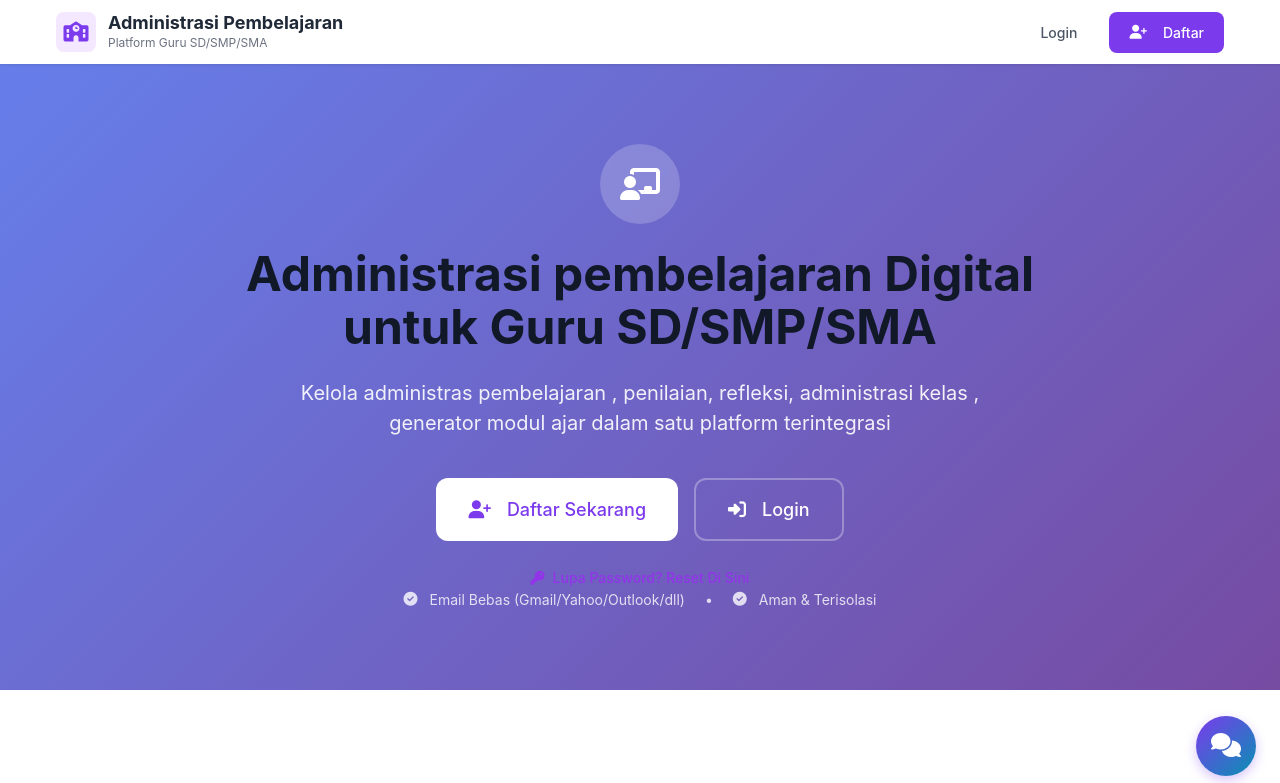
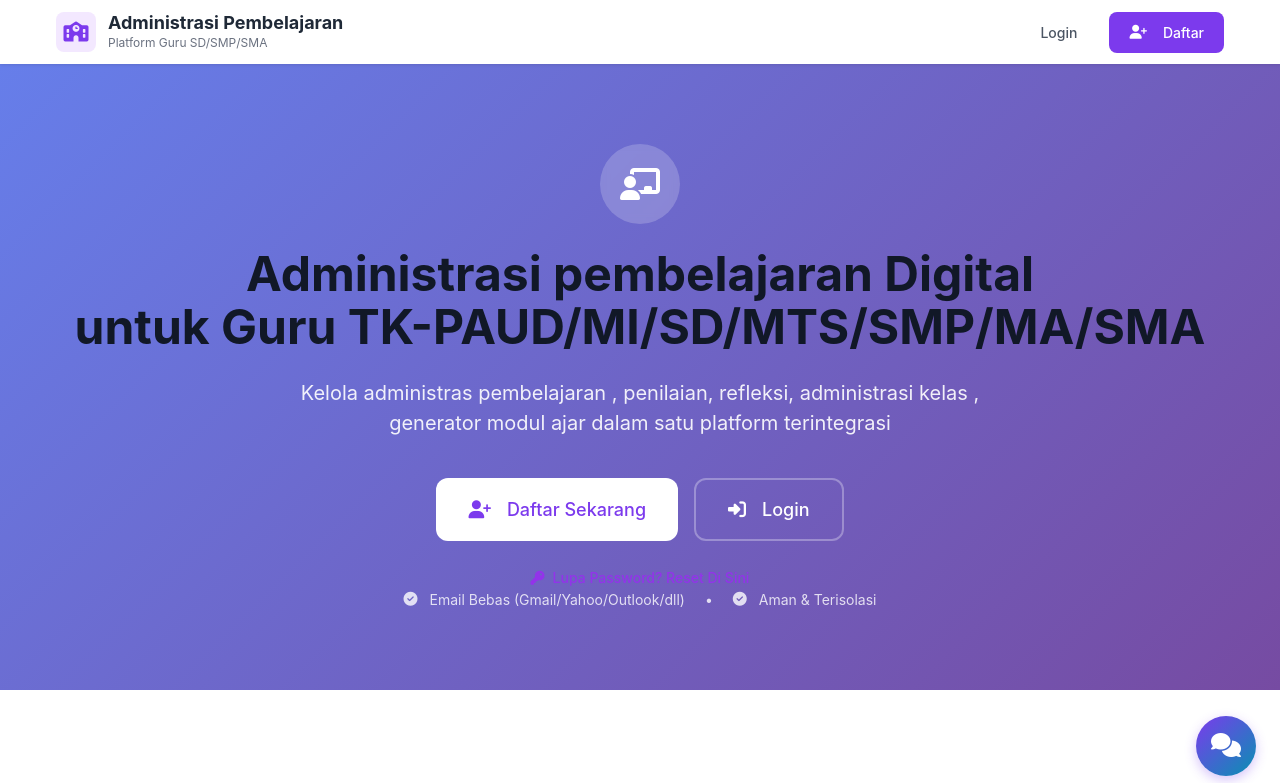
Before and after one commit to SDN139Lamanda/administrasikelas, a plain HTML site: page index.html in a window 1280 px wide. Shown: the top 783 px of the page. Drawn offline with nearby package versions, Linux system fonts and the light colour scheme; no server answers.

Commit message:
Update index.html

```diff
--- a/index.html
+++ b/index.html
@@ -66,7 +66,7 @@
                     <i class="fas fa-chalkboard-teacher"></i>
                 </div>
                 <h1 id="hero-heading" class="hero-title">
-                    Administrasi pembelajaran Digital<br/>untuk Guru SD/SMP/SMA
+                    Administrasi pembelajaran Digital<br/>untuk Guru TK-PAUD/MI/SD/MTS/SMP/MA/SMA
                 </h1>
                 <p class="hero-subtitle">
                     Kelola administras pembelajaran , penilaian, refleksi, administrasi kelas , generator modul ajar dalam satu platform terintegrasi
```
